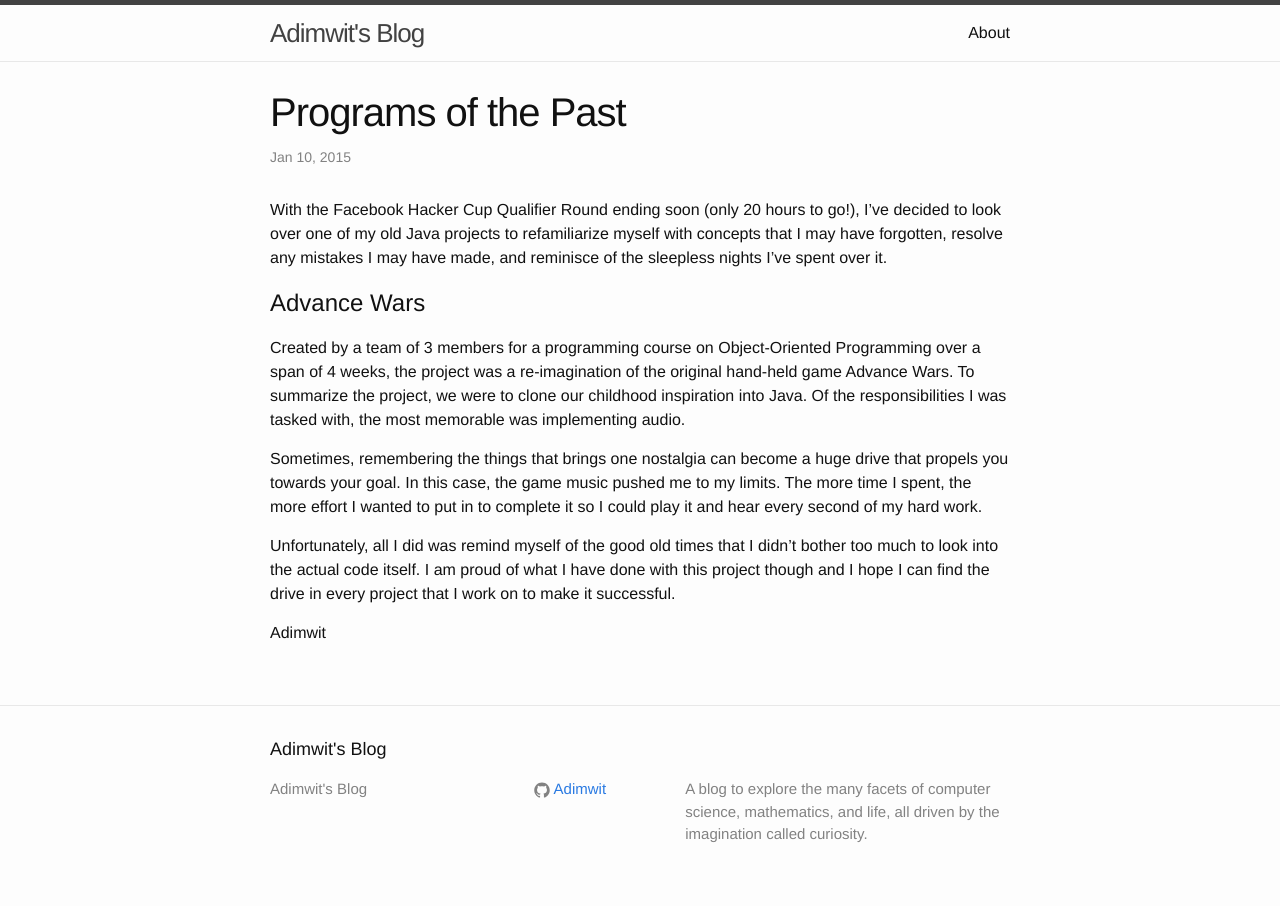
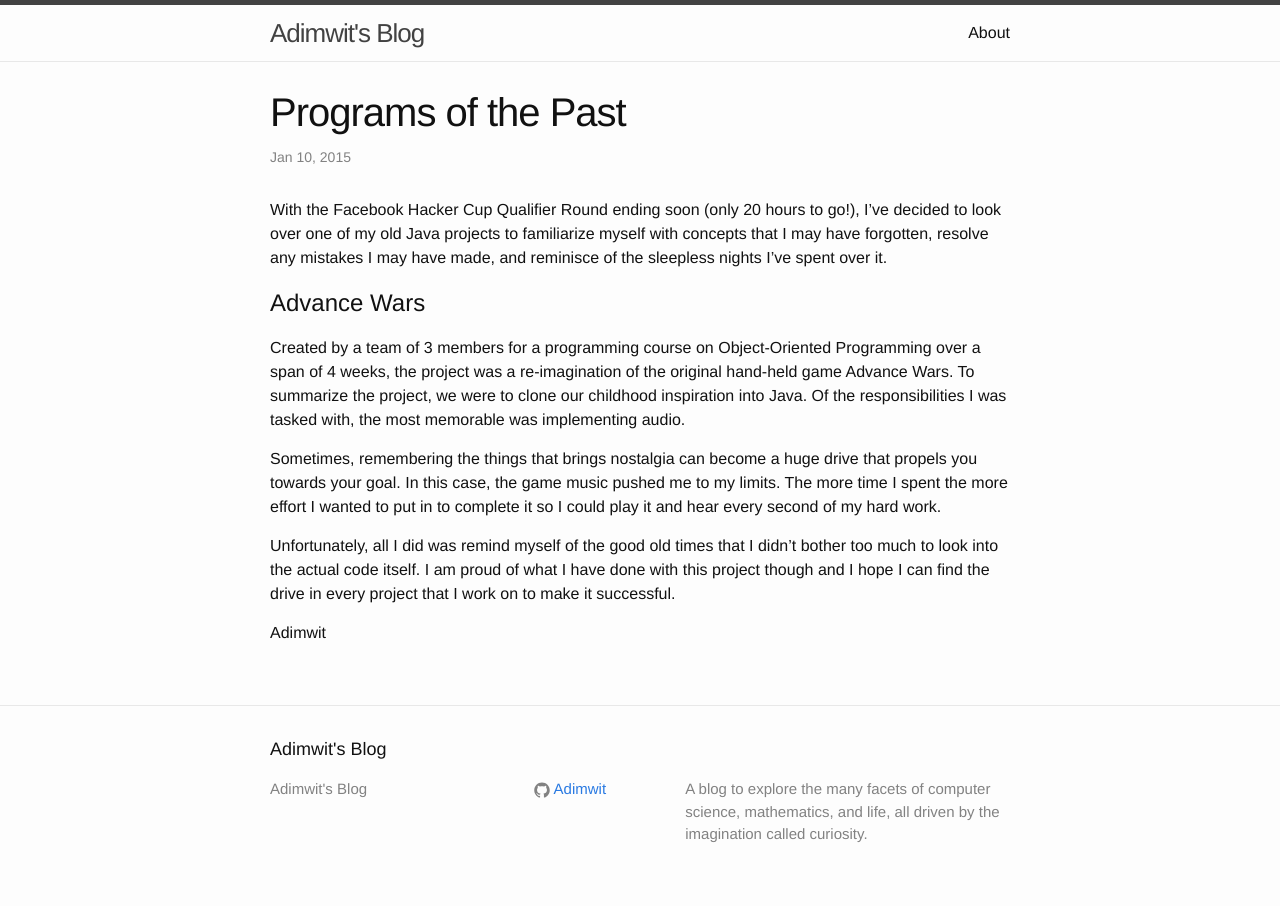
Before and after one commit to Adimwit/Adimwit.github.io, a Jekyll site: the page built from _posts/2015-01-10-Programs-of-the-Past.markdown, in a window 1280 px wide. Built offline with Jekyll 4.4.1, drawn with Linux system fonts in a browser that asks for light colours.

Commit message:
1/10 post edit

```diff
--- a/_posts/2015-01-10-Programs-of-the-Past.markdown
+++ b/_posts/2015-01-10-Programs-of-the-Past.markdown
@@ -5,13 +5,13 @@
 categories: blog january
 ---
 
-With the Facebook Hacker Cup Qualifier Round ending soon (only 20 hours to go!), I've decided to look over one of my old Java projects to refamiliarize myself with concepts that I may have forgotten, resolve any mistakes I may have made, and reminisce of the sleepless nights I've spent over it.
+With the Facebook Hacker Cup Qualifier Round ending soon (only 20 hours to go!), I've decided to look over one of my old Java projects to familiarize myself with concepts that I may have forgotten, resolve any mistakes I may have made, and reminisce of the sleepless nights I've spent over it.
 
 <h1>Advance Wars</h1>
 
 Created by a team of 3 members for a programming course on Object-Oriented Programming over a span of 4 weeks, the project was a re-imagination of the original hand-held game Advance Wars. To summarize the project, we were to clone our childhood inspiration into Java. Of the responsibilities I was tasked with, the most memorable was implementing audio.
 
-Sometimes, remembering the things that brings one nostalgia can become a huge drive that propels you towards your goal. In this case, the game music pushed me to my limits. The more time I spent, the more effort I wanted to put in to complete it so I could play it and hear every second of my hard work.
+Sometimes, remembering the things that brings nostalgia can become a huge drive that propels you towards your goal. In this case, the game music pushed me to my limits. The more time I spent the more effort I wanted to put in to complete it so I could play it and hear every second of my hard work.
 
 Unfortunately, all I did was remind myself of the good old times that I didn't bother too much to look into the actual code itself. I am proud of what I have done with this project though and I hope I can find the drive in every project that I work on to make it successful.
 
```
